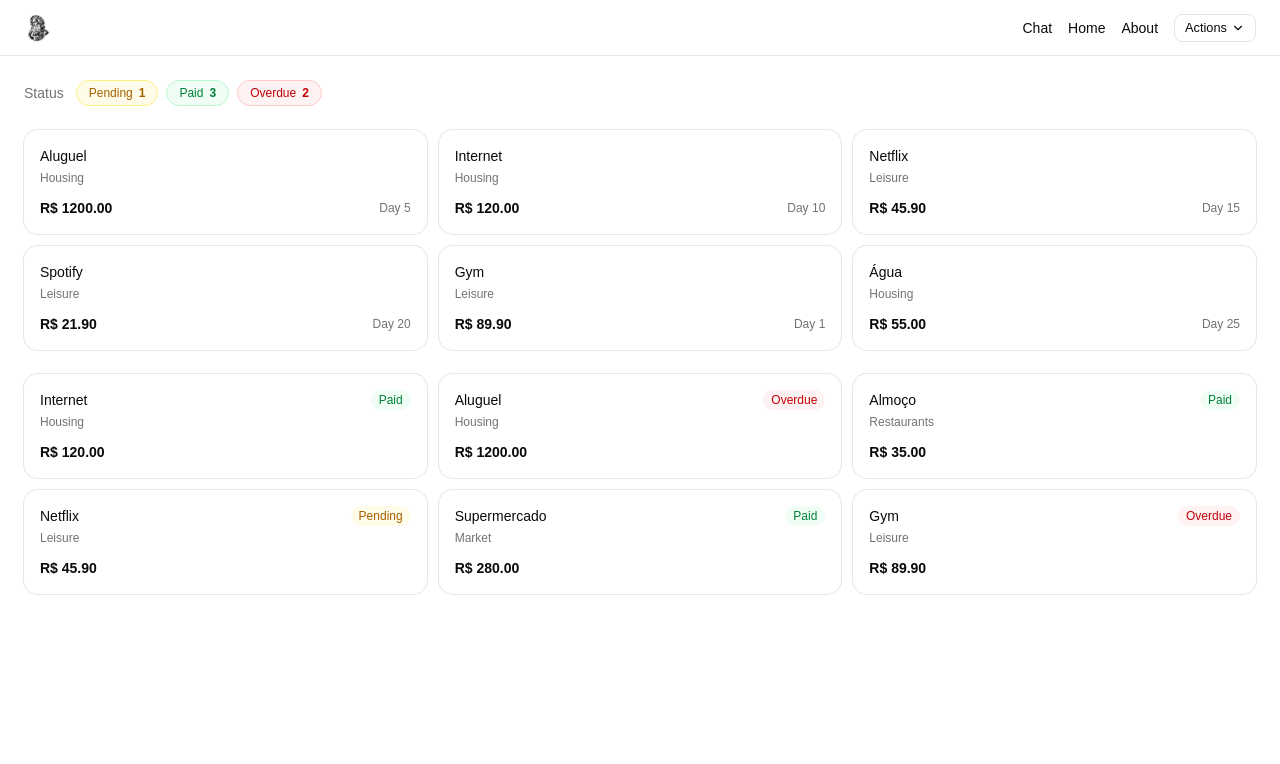
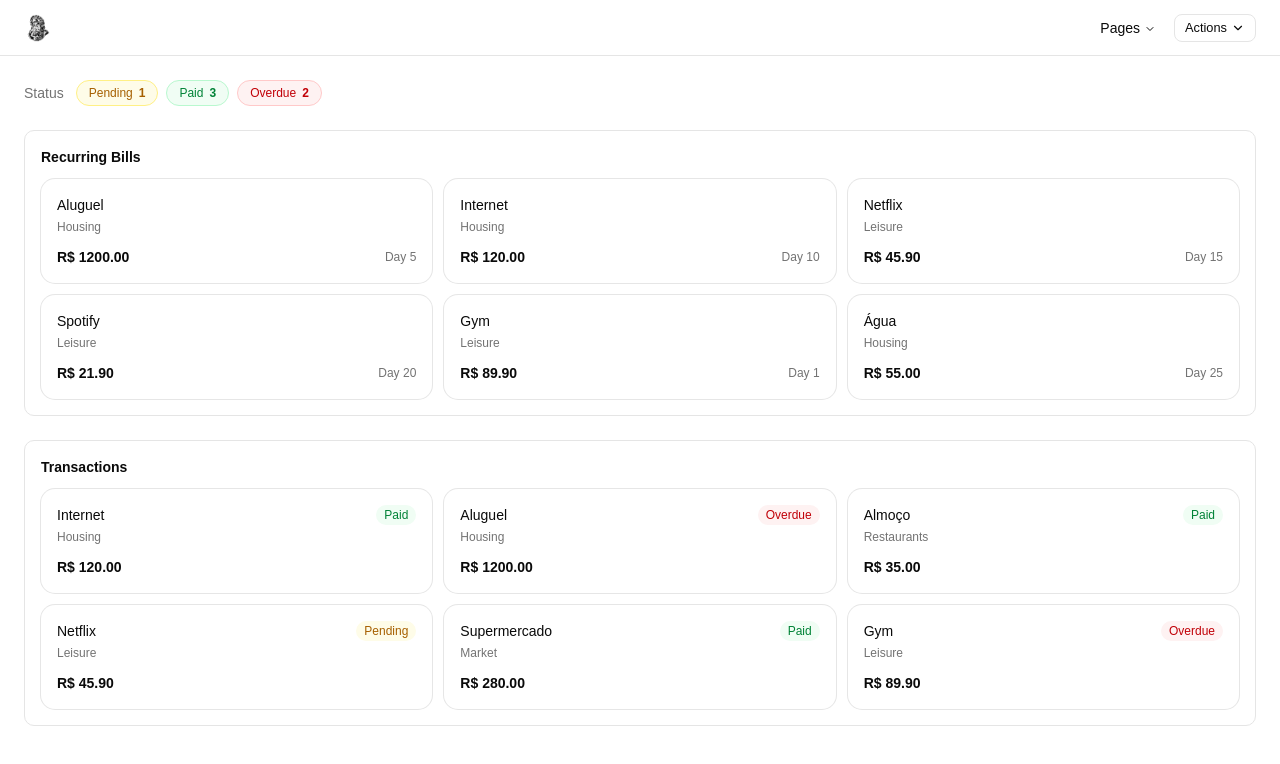
Before and after one commit to rafabcanedo/chronos-agent, a React (Vite) app in the folder chronos-web/: page /dashboard in a window 1280 px wide. Shown: the top 764 px of the page. Built offline with nearby package versions, Linux system fonts and the light colour scheme.

Commit message:
feat: improve dashboard

```diff
--- a/chronos-web/src/components/dashboard/DashboardNavbar/index.tsx
+++ b/chronos-web/src/components/dashboard/DashboardNavbar/index.tsx
@@ -6,6 +6,8 @@ import {
   NavigationMenu,
   NavigationMenuList,
   NavigationMenuItem,
+  NavigationMenuTrigger,
+  NavigationMenuContent,
   NavigationMenuLink,
 } from '@/components/ui/navigation-menu'
 import {
@@ -25,13 +27,20 @@ export function DashboardNavbar() {
         <NavigationMenu>
           <NavigationMenuList>
             <NavigationMenuItem>
-              <NavigationMenuLink render={<Link to="/chat" />}>Chat</NavigationMenuLink>
-            </NavigationMenuItem>
-            <NavigationMenuItem>
-              <NavigationMenuLink render={<Link to="/" />}>Home</NavigationMenuLink>
-            </NavigationMenuItem>
-            <NavigationMenuItem>
-              <NavigationMenuLink render={<Link to="/about" />}>About</NavigationMenuLink>
+              <NavigationMenuTrigger>Pages</NavigationMenuTrigger>
+              <NavigationMenuContent>
+                <ul className="w-40">
+                  <li>
+                    <NavigationMenuLink render={<Link to="/chat" />}>Chat</NavigationMenuLink>
+                  </li>
+                  <li>
+                    <NavigationMenuLink render={<Link to="/" />}>Home</NavigationMenuLink>
+                  </li>
+                  <li>
+                    <NavigationMenuLink render={<Link to="/about" />}>About</NavigationMenuLink>
+                  </li>
+                </ul>
+              </NavigationMenuContent>
             </NavigationMenuItem>
           </NavigationMenuList>
         </NavigationMenu>
--- a/chronos-web/src/pages/dashboard/index.tsx
+++ b/chronos-web/src/pages/dashboard/index.tsx
@@ -10,16 +10,23 @@ export default function Dashboard() {
       <DashboardNavbar />
       <main className="flex-1 flex flex-col gap-6 p-6">
         <StatusBar />
+        <section className="flex flex-col gap-3 border rounded-lg p-4">
+          <h2 className="text-sm font-semibold">Recurring Bills</h2>
           <div className="grid grid-cols-3 gap-3">
             {mockRecurringBills.map(bill => (
               <BillCard key={bill.id} bill={bill} />
             ))}
           </div>
+        </section>
+
+        <section className="flex flex-col gap-3 border rounded-lg p-4">
+          <h2 className="text-sm font-semibold">Transactions</h2>
           <div className="grid grid-cols-3 gap-3">
             {mockTransactions.map(transaction => (
               <TransactionCard key={transaction.id} transaction={transaction} />
             ))}
           </div>
+        </section>
       </main>
     </div>
   )
```
Lines whose indentation alone changed are shown as unchanged.
